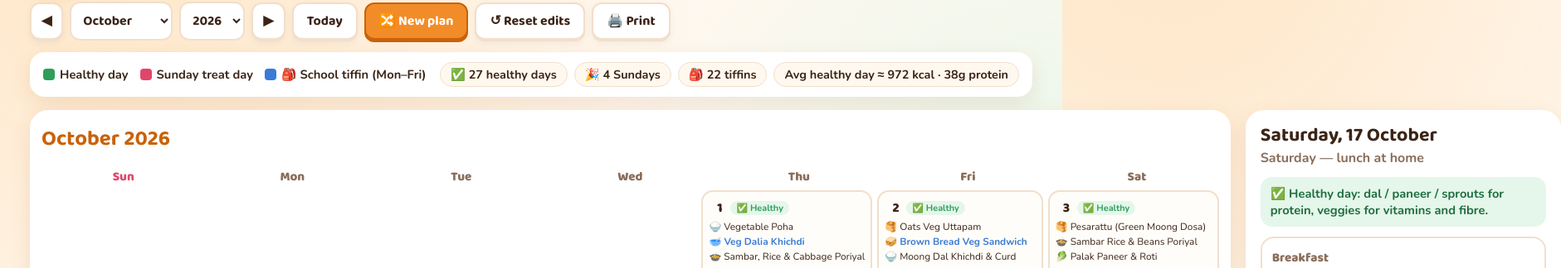
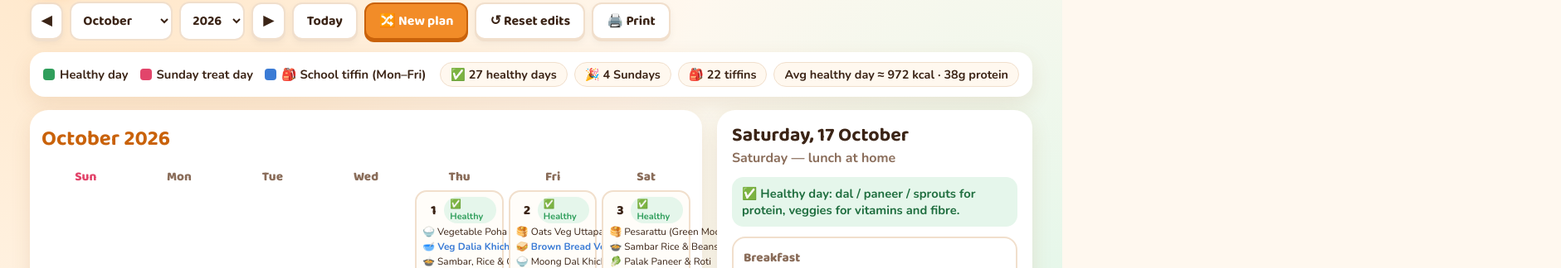
Before and after one commit to nivritirajput/khaana-planner, a plain HTML site: page index.html in a window 1280 px wide. Shown: the part 88-412 px from the top of the page at 83% size, 1881 px wide, since content can reach past the window. Drawn offline with nearby package versions, Linux system fonts and the light colour scheme.

Commit message:
Add files via upload

```diff
--- a/index.html
+++ b/index.html
@@ -91,7 +91,9 @@
   .cal { background: var(--card); border-radius: 22px; padding: 14px; box-shadow: var(--shadow); }
   .cal-title { display: flex; align-items: center; justify-content: space-between; margin-bottom: 10px; }
   .cal-title h2 { font-size: 1.6rem; color: var(--saffron-d); }
-  .weekdays, .grid { display: grid; grid-template-columns: repeat(7, 1fr); gap: 6px; }
+  .layout > * { min-width: 0; }
+  .weekdays, .grid { display: grid; grid-template-columns: repeat(7, minmax(0, 1fr)); gap: 6px; }
+  .day { min-width: 0; }
   .weekdays div { text-align: center; font-weight: 800; font-family: 'Baloo 2'; color: var(--muted); font-size: .95rem; padding: 4px 0; }
   .weekdays div:first-child { color: var(--treat); }
   .day {
```
